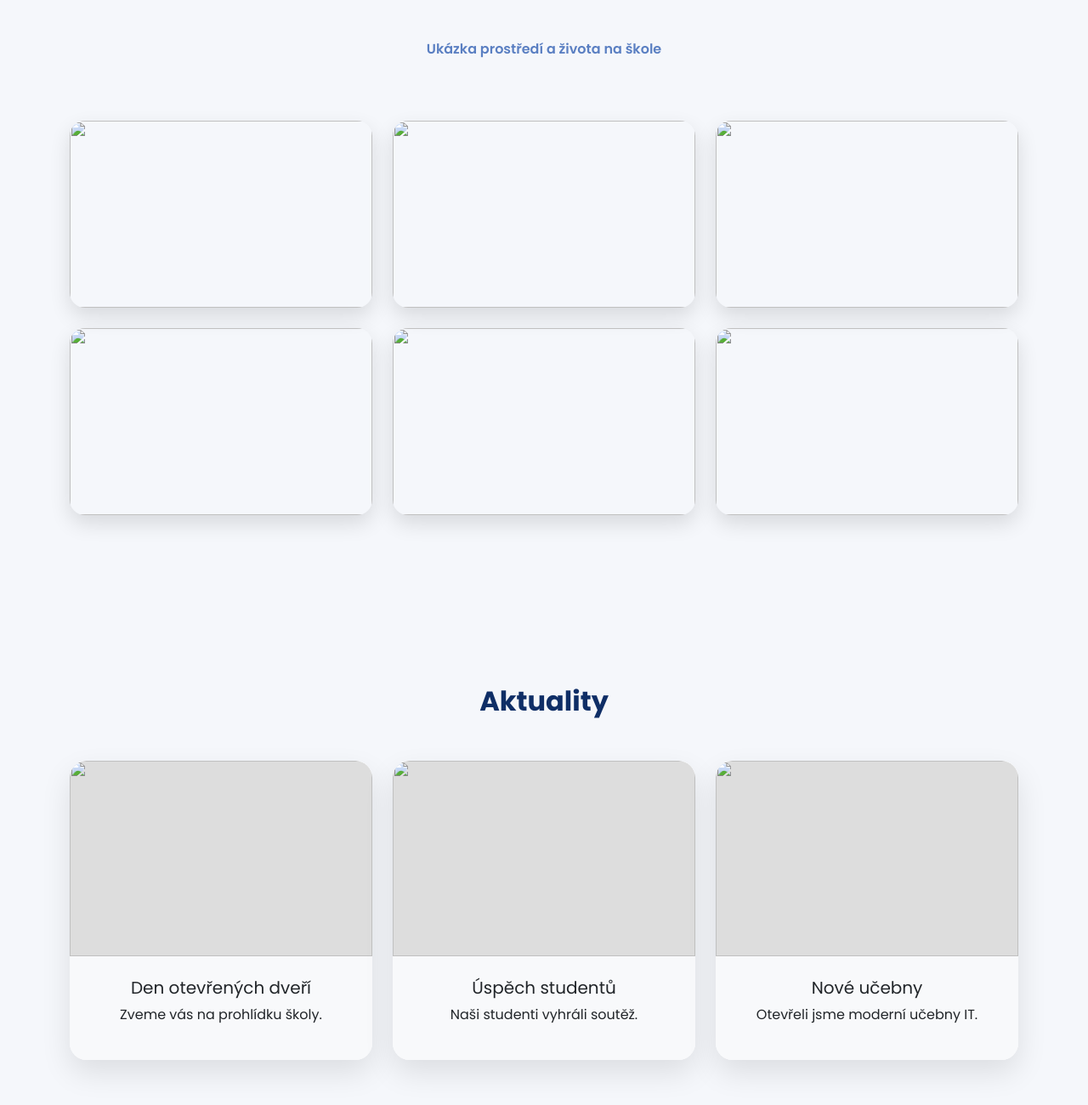
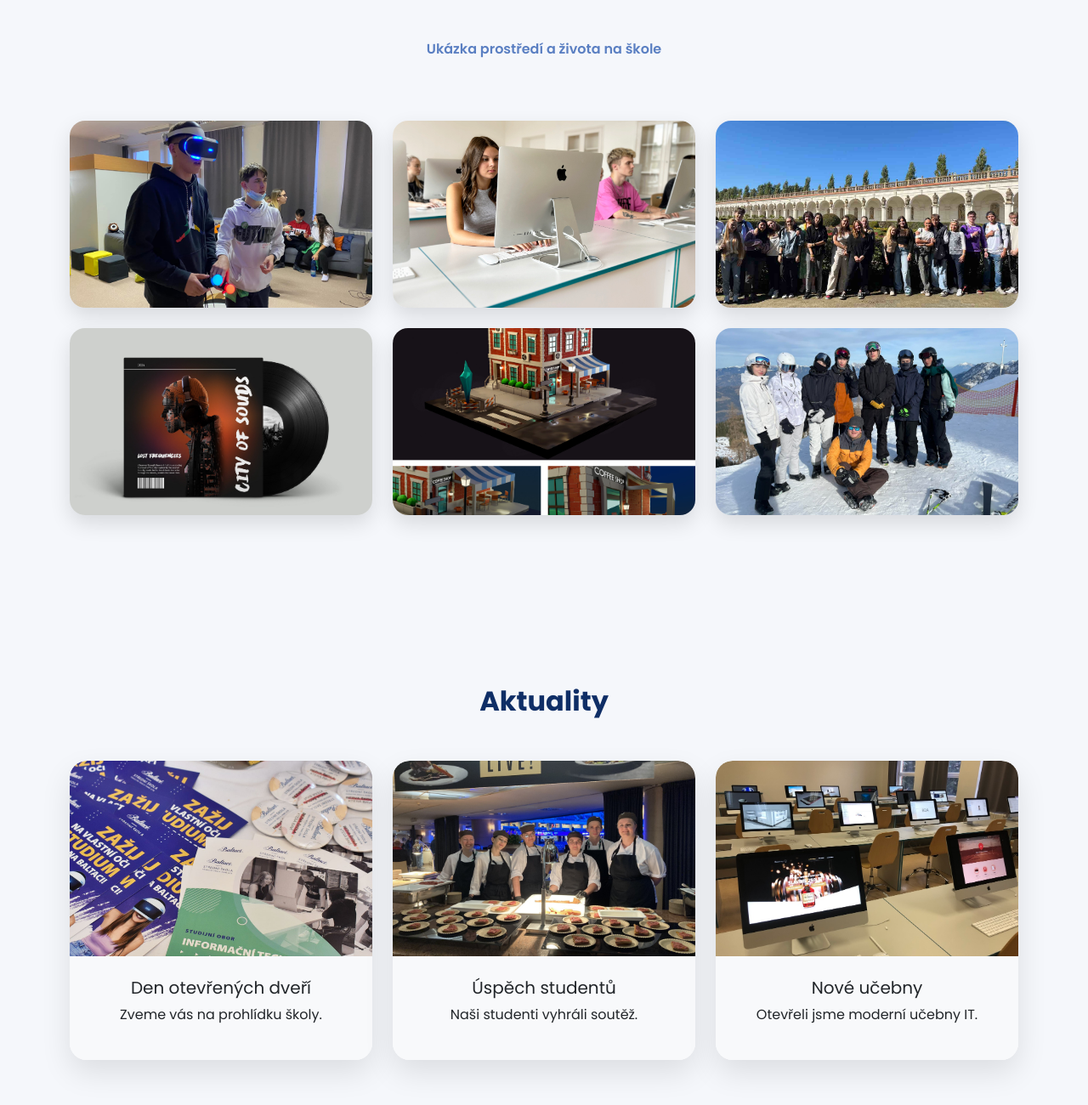
Before and after one commit to Bongess/Baltaci_web, a plain HTML site: page index.html in a window 1280 px wide. Shown: the part 2465-3765 px from the top of the page at 85% size. Drawn offline with nearby package versions, Linux system fonts and the light colour scheme; files whose address does not match are found by name.

Commit message:
Remove 'images/' prefix from image sources

```diff
--- a/index.html
+++ b/index.html
@@ -231,27 +231,27 @@
   <div class="row g-4 gallery">
 
   <div class="col-md-4">
-  <img src="images/balt_1.jpg">
+  <img src="balt_1.jpg">
   </div>
 
   <div class="col-md-4">
-  <img src="images/balt_2.jpg">
+  <img src="balt_2.jpg">
   </div>
 
   <div class="col-md-4">
-  <img src="images/balt_3.jpg">
+  <img src="balt_3.jpg">
   </div>
 
   <div class="col-md-4">
-  <img src="images/balt_4.jpg">
+  <img src="balt_4.jpg">
   </div>
 
   <div class="col-md-4">
-  <img src="images/balt_5.jpg">
+  <img src="balt_5.jpg">
   </div>
 
   <div class="col-md-4">
-  <img src="images/balt_6.jpeg">
+  <img src="balt_6.jpeg">
   </div>
 
   </div>
@@ -270,7 +270,7 @@
         <div class="card news-card w-100">
 
           <div class="image-box">
-            <img src="images/dod_balt.jpg" alt="">
+            <img src="dod_balt.jpg" alt="">
           </div>
 
           <div class="card-body text-center">
@@ -286,7 +286,7 @@
         <div class="card news-card w-100">
 
           <div class="image-box">
-            <img src="images/soutez_balt.jpg" alt="">
+            <img src="soutez_balt.jpg" alt="">
           </div>
 
           <div class="card-body text-center">
@@ -302,7 +302,7 @@
         <div class="card news-card w-100">
 
           <div class="image-box">
-            <img src="images/ucebna_balt.jpg" alt="">
+            <img src="ucebna_balt.jpg" alt="">
           </div>
 
           <div class="card-body text-center">
```
